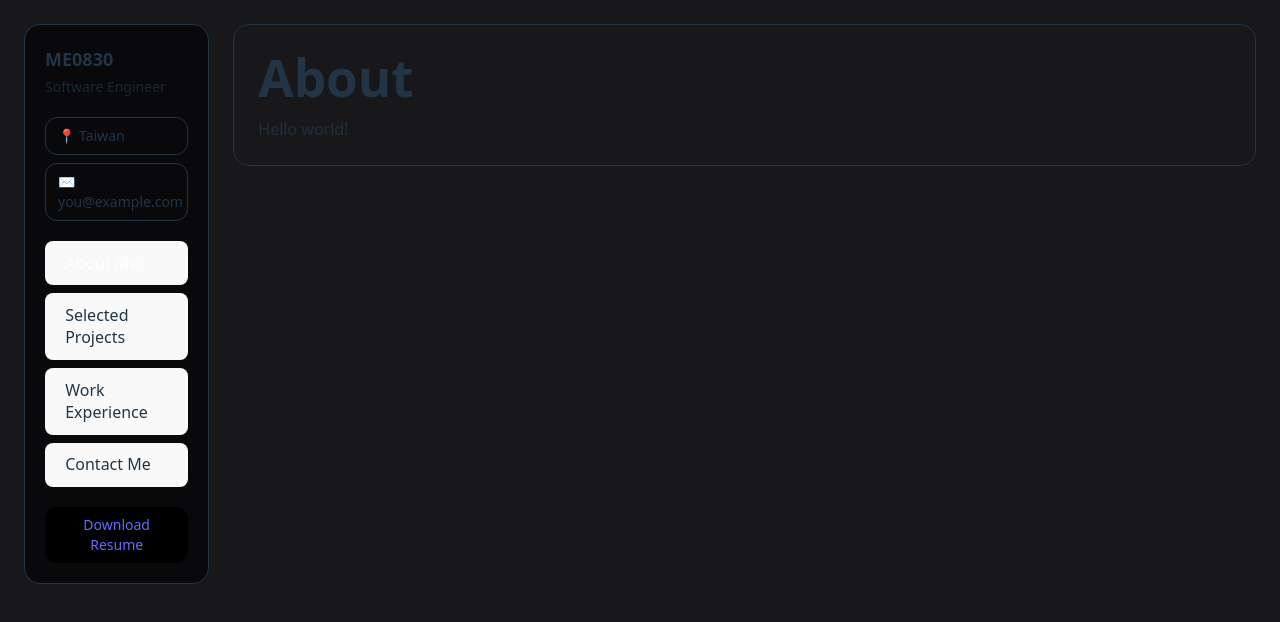
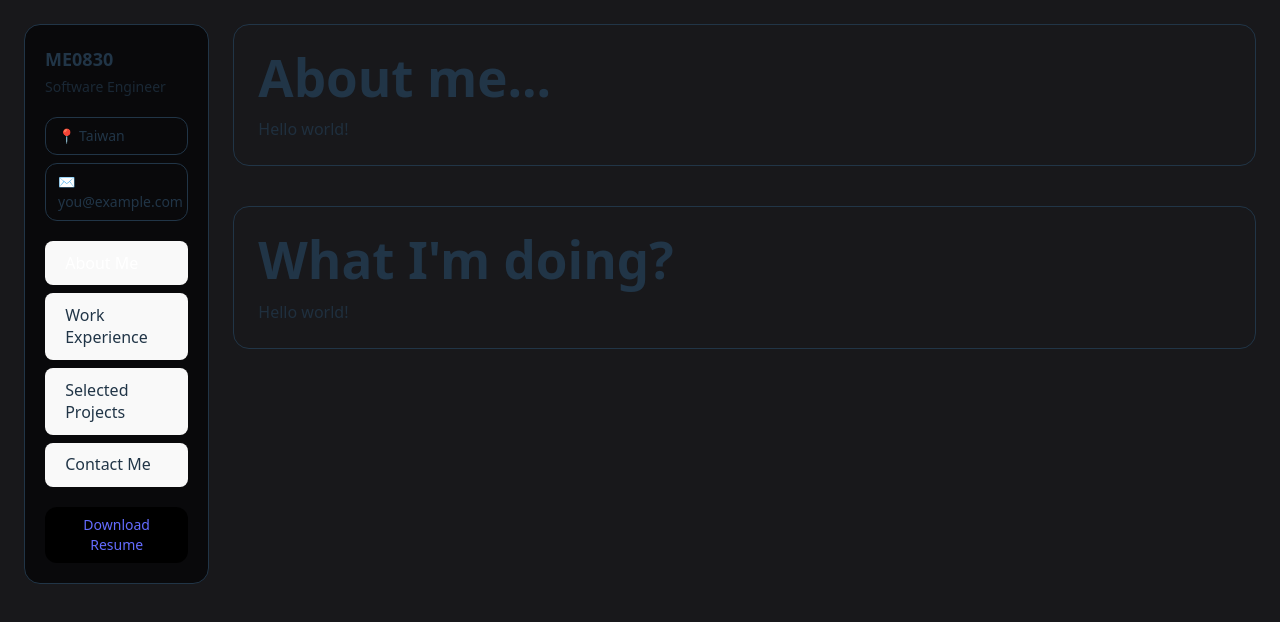
Before and after one commit to me0830code/me0830code.github.io, a React (Vite) app: page / in a window 1280 px wide. Shown: the top 622 px of the page. Built offline with nearby package versions, Linux system fonts and the light colour scheme.

Commit message:
Update information

```diff
--- a/src/App.tsx
+++ b/src/App.tsx
@@ -9,12 +9,21 @@ import { ExperienceSection } from "./sections/ExperienceSection";
 
 function AboutSection() {
   return (
+    <div>
     <section className="rounded-2xl border bg-zinc-900 p-6">
-      <h1 className="text-2xl font-semibold">About</h1>
+      <h1 className="text-2xl font-semibold">About me...</h1>
       <p className="mt-3 opacity-80">
         Hello world!
       </p>
     </section>
+
+    <section className="rounded-2xl border bg-zinc-900 p-6 mt-10">
+      <h1 className="text-2xl font-semibold">What I'm doing?</h1>
+      <p className="mt-3 opacity-80">
+        Hello world!
+      </p>
+    </section>
+    </div>
   );
 }
 
--- a/src/data/constant/generalData.ts
+++ b/src/data/constant/generalData.ts
@@ -1,7 +1,7 @@
 export const CONTENT_SECTION = {
     AboutMe: { key:"aboutMe", sectionTitle: "About Me"},
+    WorkExperience: { key: "workExperience", sectionTitle: "Work Experience"},
     SideProject: { key: "sideProject", sectionTitle: "Selected Projects"},
-    WorkExperience: { key: "workExperience", sectionTitle: "Work Experience"},
     ContactInfo: { key: "contactInfo", sectionTitle: "Contact Me"},
 } as const;
 
```
